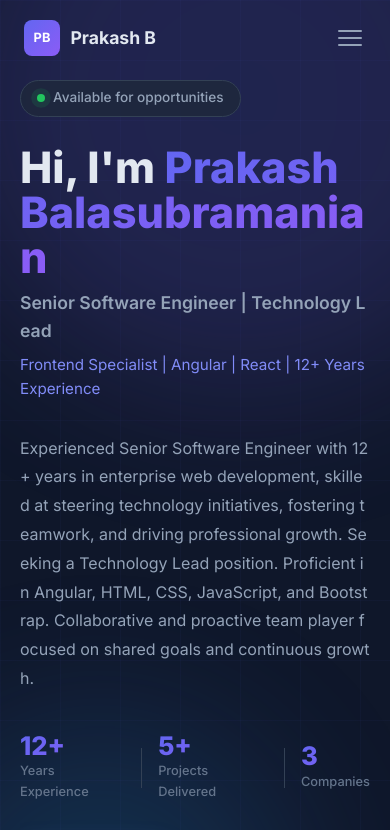
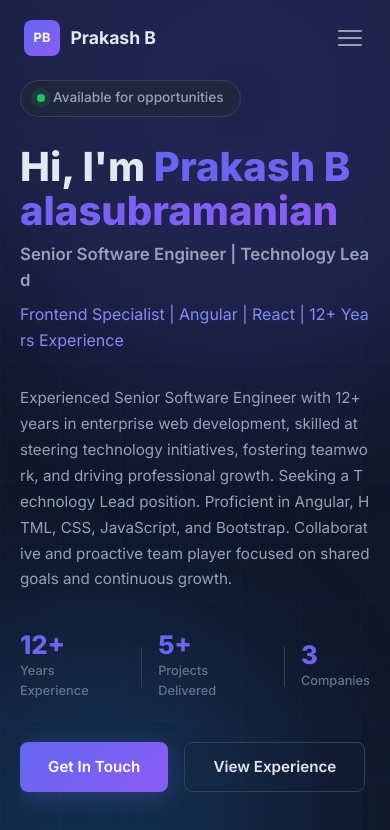
Before and after one commit to Prakash-Balu/myportfolio, a React (Vite) app: page / in a window 390 px wide. Shown: the top 830 px of the page. Built offline with nearby package versions, Linux system fonts and the light colour scheme.

Commit message:
Mobile responsive

```diff
--- a/src/components/Hero.css
+++ b/src/components/Hero.css
@@ -269,6 +269,10 @@
     line-height: 1.05;
   }
 
+  .hero__subtitle {
+    font-size: 1rem;
+  }
+
   .hero__summary {
     font-size: 1rem;
     line-height: 1.8;
@@ -279,7 +283,22 @@
 }
 
 @media (max-width: 480px) {
+  .hero__content {
+    max-width: 100%;
+    width: 100%;
+  }
+
   .hero__name {
-    font-size: 2.7rem;
+    font-size: 2.5rem;
+    line-height: 1.1;
+  }
+
+  .hero__title {
+    font-size: 1.05rem;
+  }
+
+  .hero__summary {
+    font-size: 0.95rem;
+    line-height: 1.7;
   }
 }
```
